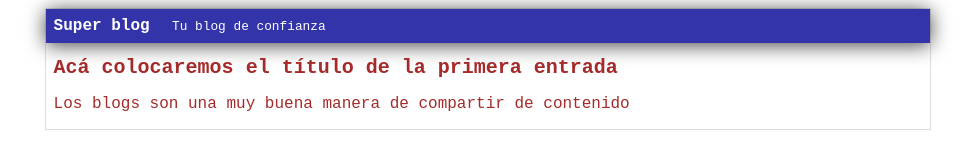
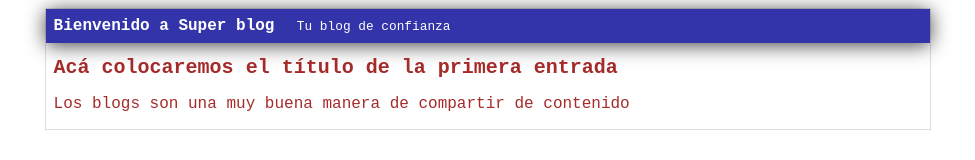
Before and after one commit to dcelis29/hyperblog, a plain HTML site: page index.html in a window 1280 px wide. Shown: the whole page, without its empty margins (152-1127 px from the left). Drawn offline with Linux system fonts and the light colour scheme.

Commit message:
Cambio la bienvenida del blog

```diff
--- a/index.html
+++ b/index.html
@@ -9,7 +9,7 @@
 <body>
     <div class="container">
         <div class = "cabecera">
-            Super blog
+            Bienvenido a Super blog
             <span class = "tagline">Tu blog de confianza</span>
         </div>
         <div class = "post">
```
